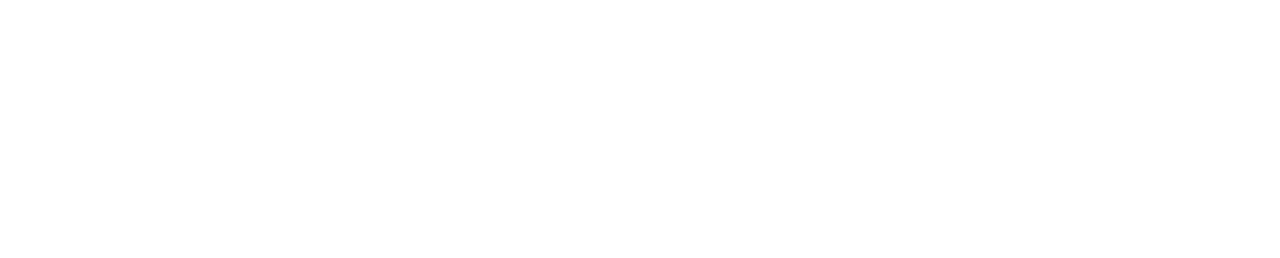
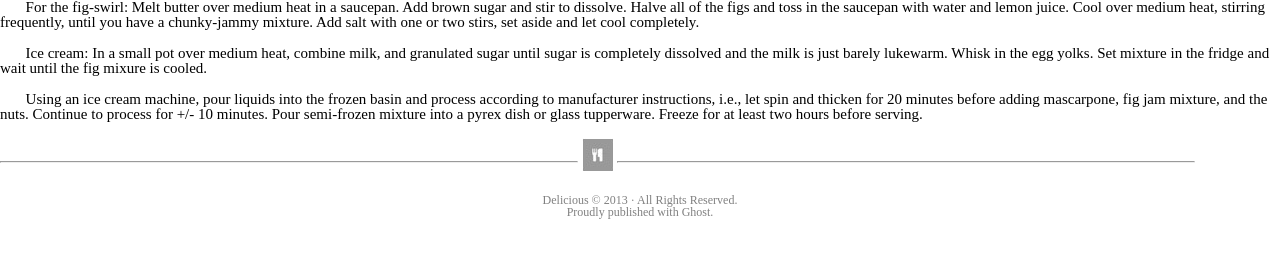
Before and after one commit to ChristinaGislason/chocolate_pizza, a plain HTML site: page index.html in a window 1280 px wide. Drawn offline with Linux system fonts and the light colour scheme.

Commit message:
finished article and footer sections

```diff
--- a/index.html
+++ b/index.html
@@ -4,6 +4,8 @@
   <meta charset="UTF-8">
   <meta name="viewport" content="width=device-width, initial-scale=1.0">
   <meta http-equiv="X-UA-Compatible" content="ie=edge">
+  <link rel="stylesheet" type="text/css" media="screen" href="reset.css" />
+  <link rel="stylesheet" type="text/css" media="screen" href="style.css" />
   <title>Chocolate Pizza</title>
 </head>
 <body>
@@ -15,7 +17,10 @@
       <!-- HERO CONTENT -->
     </section>
     <section class="blog">
-      <!-- BLOG CONTENT -->
+      <p>For the fig-swirl: Melt butter over medium heat in a saucepan. Add brown sugar and stir to dissolve. Halve all of the figs and toss in the saucepan with water and lemon juice. Cool over medium heat, stirring frequently, until you have a chunky-jammy mixture. Add salt with one or two stirs, set aside and let cool completely.</p><br>
+      <p>Ice cream: In a small pot over medium heat, combine milk, and granulated sugar until sugar is completely dissolved and the milk is just barely lukewarm. Whisk in the egg yolks. Set mixture in the fridge and wait until the fig mixure is cooled.</p><br>
+      <p>Using an ice cream machine, pour liquids into the frozen basin and process according to manufacturer instructions, i.e., let spin and thicken for 20 minutes before adding mascarpone, fig jam mixture, and the nuts. Continue to process for +/- 10 minutes. Pour semi-frozen mixture into a pyrex dish or glass tupperware. Freeze for at least two hours before serving.</p><br>
+
     </section>
     <section class="recipe">
       <!-- RECIPE CONTENT -->
@@ -24,7 +29,15 @@
       <!-- ABOUT THE AUTHOR -->
     </section>
     <footer>
-      <!-- FOOTER -->
+      <div class= "img-with-lines">
+        <hr />
+        <img class src="img/small-logo.png" alt="small cutlery logo"/>
+        <hr />
+      </div>
+      <div class="footnotes">
+        <p>Delicious &copy; 2013 &middot; All Rights Reserved.</p>
+        <p>Proudly published with Ghost.</p>
+      </div>
     </footer>
   </div>
 </body>
--- a/style.css
+++ b/style.css
@@ -0,0 +1,36 @@
+/* Styling for blog*/
+
+.blog p {
+  text-indent: 2%;
+  font-family: serif;
+  font-size: 15px;
+}
+
+
+
+
+
+
+/* Styling for footer*/
+.img-with-lines {
+  width: 100%;
+  margin: auto;
+}
+
+hr {
+  display: inline-block;
+  width: 45%;
+}
+
+.footnotes {
+  text-align: center;
+  font-size: 12px;
+  color: grey;
+  padding: 20px;
+}
+
+.hline {
+  width:100%;
+  height:1px;
+  background: grey;
+}
```
